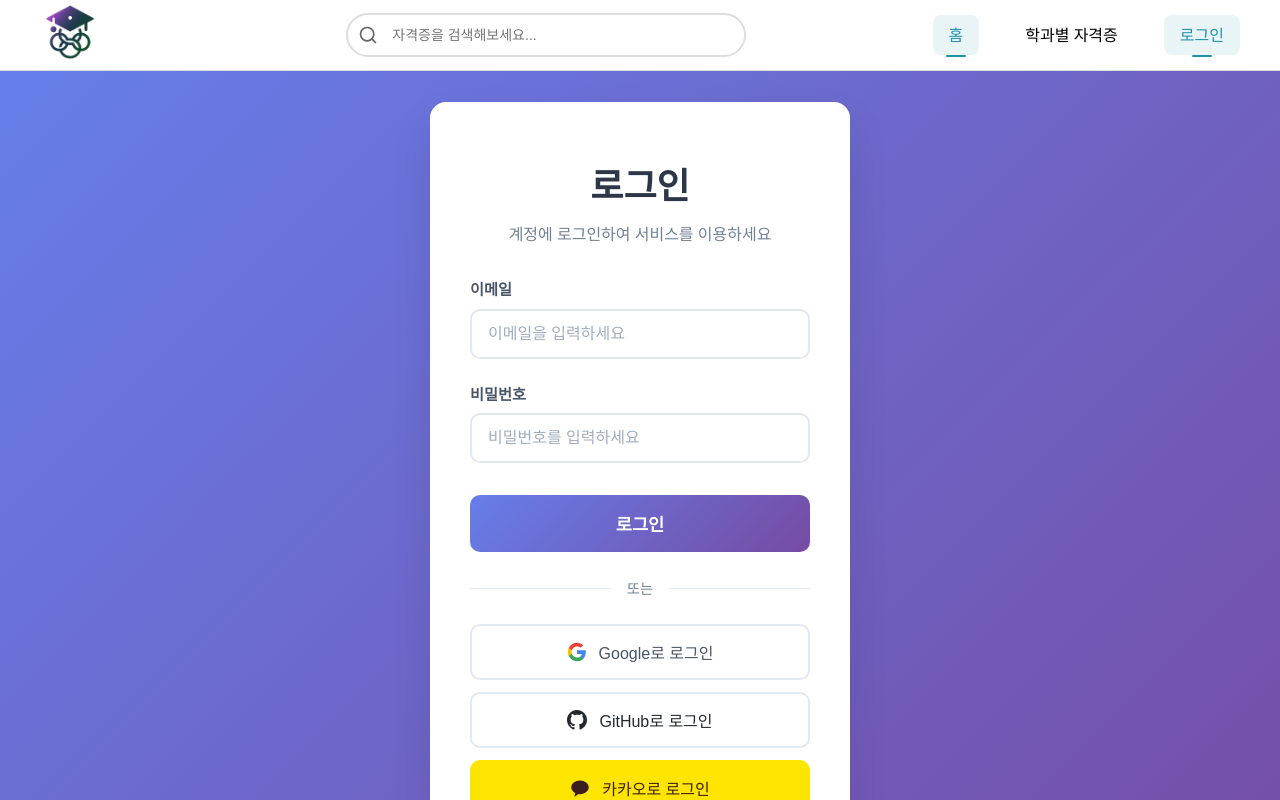
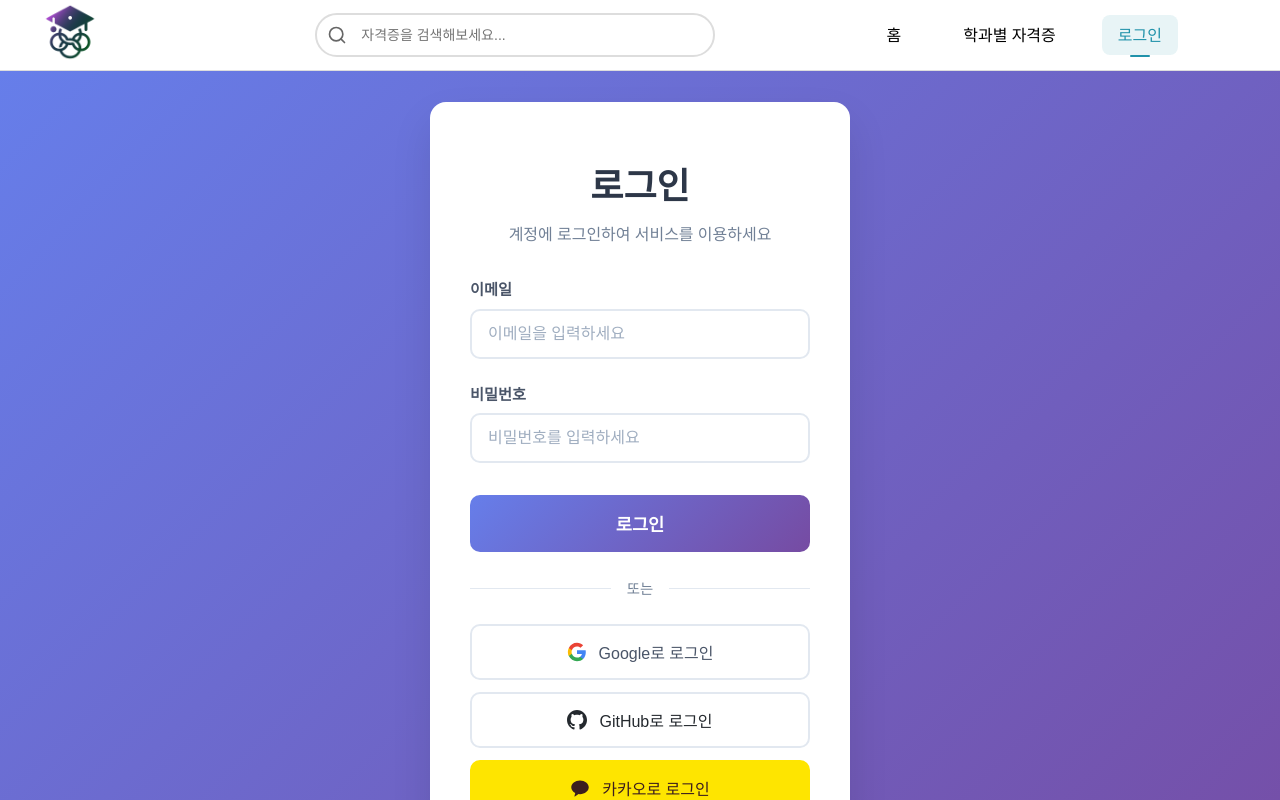
Before and after one commit to Nea4321/YCS_Certificate_React, a React (Vite) app: page /auth in a window 1280 px wide. Shown: the top 800 px of the page. Built offline with nearby package versions, Linux system fonts and the light colour scheme.

Commit message:
0724 로그인 껍데기 기능 구현

```diff
--- a/src/app/router/Router.tsx
+++ b/src/app/router/Router.tsx
@@ -4,6 +4,7 @@ import { DepartmentPage } from "@/pages/department/DepartmentPage.tsx";
 import { CertificatePage } from "@/pages";
 import { Auth } from "@/pages/Auth/Auth.tsx";
 import { SocialLogin } from "@/pages/sociallogin";
+import { DashBoard } from "@/pages/dashboard/DashBoard";
 import { Header } from "@/shared/ui/header";
 import { MainPage } from "@/pages/main";
 import { ScrollToTop } from "@/shared";
@@ -25,6 +26,7 @@ export const Router = () => {
                             <Route path="/certificate/:id" element={<CertificatePage />} />
                             <Route path="/auth" element={<Auth />} />    /// 로그인
                             <Route path="/social_login/:socialType" element={<SocialLogin />} />    ///소셜 로그인 확인
+                            <Route path="/dashboard" element={<DashBoard />} />    /// 마이페이지
                             {/* 추가 라우트 정의 */}
                             {/* <Route path="/departments/:id" element={<DepartmentDetailPage />} /> */}
                             {/* <Route path="/certificates" element={<CertificateListPage />} /> */}
--- a/src/features/login/api/GetToken.tsx
+++ /dev/null
@@ -1,13 +0,0 @@
-import axios from "axios";
-
-/// code - 클라 ID,  userType - 소셜 타입 ( 구글, 카카오 )
-interface SocialLoginRequest {
-    code: string
-    socialType: string
-}
-
-/// 백엔드에 액세스 토큰 받아오는 함수
-export const GetToken = async ({ code, socialType }: SocialLoginRequest) => {
-    const res = await axios.post('/test', { code, socialType })
-    return res.data
-}
--- /dev/null
+++ b/src/features/login/api/SocialLoginRequest.tsx
@@ -0,0 +1,17 @@
+import axios from "axios";
+
+/// code - 클라 ID,  userType - 소셜 타입 ( 구글, 카카오 )
+interface SocialLoginRequest {
+    code: string
+    socialType: string
+}
+
+/**
+ * 백엔드에 액세스 토큰 을 받아올 수 있게 변수를 전달하는 함수.
+ * 백엔드는 socialType에 따라 액세스 토큰을 받아오는 로직을 짜야댐.
+ * 받은 액세스 토큰으로 유저 정보를 얻어오는게 이 함수 최종 목적.
+ * */
+export const SocialLoginRequest = async ({ code, socialType }: SocialLoginRequest) => {
+    const res = await axios.post('/test', { code, socialType })
+    return res.data
+}
--- a/src/features/login/api/index.ts
+++ b/src/features/login/api/index.ts
@@ -1 +1 @@
-export { GetToken } from './GetToken.tsx'
+export { SocialLoginRequest } from './SocialLoginRequest.tsx'
--- a/src/pages/Auth/ui/Login.tsx
+++ b/src/pages/Auth/ui/Login.tsx
@@ -1,5 +1,3 @@
-"use client"
-
 import type React from "react"
 import { useState } from "react"
 import { useNavigate } from "react-router-dom"
@@ -21,6 +19,7 @@ export const Login = ({ onSwitchToSignup }: LoginProps) => {
     const [error, setError] = useState("")
     const navigate = useNavigate()
 
+    /// 입력이 발생하면 { ex) cjh@55 -> email : cjh@55 } 로 변환 후 formData에 최신화
     const handleInputChange = (e: React.ChangeEvent<HTMLInputElement>) => {
         const { name, value } = e.target
         setFormData((prev) => ({
@@ -30,6 +29,12 @@ export const Login = ({ onSwitchToSignup }: LoginProps) => {
         if (error) setError("")
     }
 
+    /**
+     * 로그인 정보 전달.
+     *
+     * 기존 : 로그인 하면 처리기능 대신 1.5초 대기함.<br>
+     * 개선 예정 : 로그인 처리 기능 (입력한 정보가 DB에 있는지 확인) 넣은 후 기다리는 함수 삭제
+     * */
     const handleSubmit = async (e: React.FormEvent) => {
         e.preventDefault()
 
@@ -45,15 +50,17 @@ export const Login = ({ onSwitchToSignup }: LoginProps) => {
             // 실제 로그인 API 호출 시뮬레이션
             await new Promise((resolve) => setTimeout(resolve, 1500))
             console.log("로그인 성공:", { email: formData.email })
-            navigate("/dashboard")
+            // 로그인 하면 임시적으로 email값 전달 -> 이동된 순간만 사용 가능함 -> 삭제 예정
+            navigate("/", { state: { email: formData.email } });
         } catch (error) {
-            console.error(error)
+            console.error("login error : " + error)
             setError("로그인에 실패했습니다. 이메일과 비밀번호를 확인해주세요.")
         } finally {
             setLoading(false)
         }
     }
 
+    /// 소셜 로그인 하는 곳.
     const handleSocialLogin = async (provider: string) => {
         setLoading(true)
         setError("")
@@ -62,7 +69,7 @@ export const Login = ({ onSwitchToSignup }: LoginProps) => {
             console.log(`${provider} 로그인 시도`)
             if (provider === "google") GoogleLogin()
             if (provider === "kakao") GoogleLogin()
-            if (provider === "~~~") GoogleLogin()
+            if (provider === "github") GoogleLogin()
 
             console.log(`${provider} 로그인 성공`)
         } catch (error) {
--- a/src/pages/Auth/ui/Signup.tsx
+++ b/src/pages/Auth/ui/Signup.tsx
@@ -38,8 +38,8 @@ export const Signup = ({ onSwitchToLogin }: SignupProps) => {
             return false
         }
 
-        if (formData.password.length < 6) {
-            setError("비밀번호는 6자 이상이어야 합니다.")
+        if (formData.password.length < 4) {
+            setError("비밀번호는 4자 이상이어야 합니다.")
             return false
         }
 
--- /dev/null
+++ b/src/pages/dashboard/DashBoard.tsx
@@ -0,0 +1,9 @@
+import {Mypage} from "@/pages/dashboard/ui/Mypage.tsx";
+
+export const DashBoard = () => {
+    return (
+        <div >
+            <Mypage />
+        </div>
+    )
+}
--- /dev/null
+++ b/src/pages/dashboard/index.ts
@@ -0,0 +1,3 @@
+export * from './ui'
+
+export { DashBoard } from "./DashBoard"
--- /dev/null
+++ b/src/pages/dashboard/ui/Mypage.tsx
@@ -0,0 +1,7 @@
+export const Mypage = () => {
+    return (
+        <div>
+           마이페이지
+        </div>
+    );
+};
--- /dev/null
+++ b/src/pages/dashboard/ui/index.ts
@@ -0,0 +1 @@
+export { Mypage } from "./Mypage"
--- a/src/pages/sociallogin/ui/SocialLoginHandler.tsx
+++ b/src/pages/sociallogin/ui/SocialLoginHandler.tsx
@@ -1,14 +1,14 @@
 import {useCallback, useEffect, useState} from 'react'
 import { useSearchParams, useParams } from 'react-router-dom'
-import {GetToken} from "@/features/login";
+import {SocialLoginRequest} from "@/features/login";
 
 /**
  * 소셜 로그인 후 콜백 처리하는 컴포넌트
  *
  * 팝업창에서 로그인을 하고나면 정상적으로 처리가 됬는지 확인이 필요함 -> 클라이언트 리다이렉트 주소가 그 역할을 함. (.env 안에 있는 거)
  * 확인하려면 어디에서 로그인 했는지, 거기에서 제공하는 코드 [ socialType(string), code(string) ] 이 필요함.
- * url 에서 해당  `socialType`과 `code`를 얻어서 확인을 하는 함수에 전달을 함.
- * 함수의 반환값("status")에 따라 로그인 처리 상태를 렌더링 하는게 이 사이트의 최종 목적.
+ * url 에서 해당  `socialType`과 `code`를 얻어서 확인을 하는 함수(hadlelogin)에 전달을 함.
+ * 함수의 반환값("status")에 따라 로그인 처리 상태를 렌더링 하는게 이 컴포넌트의 최종 목적.
  *
  *  @component
  *  @example
@@ -40,12 +40,14 @@ export const SocialLoginHandler = () => {
      * */
     const handleLogin = useCallback(async (socialType: string, code: string) => {
         try {
-            const data = await GetToken({ code, socialType })
+            const data = await SocialLoginRequest({ code, socialType })
             setStatus('SUCCESS')
             document.cookie = `user-key=${data.id}; path=/`
             window.opener.location.replace('/')
             window.close()
         } catch (error) {
+            // 아래 두 코드는 팝업창을 실행한 부모창을 '/' 으로 이동 하고 팝업창을 닫는 코드임.
+            // 로그인이 정상적으로 이루어 졌을때만 실행 되어야 하지만 백엔드 개발 덜 되서 실패 할 때도 꺼지게 만듬.
             window.opener.location.replace('/')
             window.close()
             console.error('Login error:', error)
@@ -62,7 +64,6 @@ export const SocialLoginHandler = () => {
      * .catch() 쓴 이유 -> handleLogin() 이 async(비동기) 함수임 -> promise객체를 반환 -> promise 처리가 없음 -> 예외 처리로 경고 제거
      *
      * */
-
     useEffect(() => {
         if (code && socialType) { handleLogin(socialType, code).catch(error => console.error(error)) }
     }, [code, socialType, handleLogin])
--- a/src/shared/ui/header/ui/Navigation.tsx
+++ b/src/shared/ui/header/ui/Navigation.tsx
@@ -1,8 +1,10 @@
 import { Link, useLocation } from "react-router-dom"
-import { navigationStyles } from "./styles"
+import {mobileMenuStyles, navigationStyles} from "./styles"
 
 export const Navigation = () => {
   const location = useLocation()
+    // 메인페이지에 이메일을 이런식으로 표시 하기위해 가져오는 임시 코드 -> 지울 예정
+    const email = location.state?.email;
 
   const isActivePage = (path: string) => {
     return location.pathname === path || location.pathname.startsWith(path)
@@ -13,7 +15,7 @@ export const Navigation = () => {
       <Link
         to="/"
         className={`${navigationStyles.navLink} ${
-          isActivePage("/") && !isActivePage("/departments") ? navigationStyles.activeLink : ""
+          isActivePage("/") && !isActivePage("/departments") && !isActivePage("/auth") ? navigationStyles.activeLink : ""
         }`}
       >
         홈
@@ -24,6 +26,13 @@ export const Navigation = () => {
       >
         학과별 자격증
       </Link>
+        {/* email 값 없으면 로그인, email 값 있으면 로그아웃 표시 -> 임시 코드로 수정 예정
+            현재 생각 로직 : 백엔드에서 로그인 (db에 있는거 확인) 확인하면
+            유저 정보(email,이름..) 과 함께 isLogin(boolean 자료형, 로그인 여부를 알리는 변수) 를 넘겨서
+            isLogin 으로 버튼 표시 판단 할 예정
+
+            로그아웃 로직 : isLogin,백엔드에서 받아온 유저정보들 을 null로 바꾼 후 메인페이지로 이동되게 코드 만들 예정*/}
+        {!email ? (
         <Link
             to="/auth"
             className={`${navigationStyles.navLink} ${
@@ -31,6 +40,25 @@ export const Navigation = () => {
         >
             로그인
         </Link>
+        ) : (
+            <Link
+                to="/"
+                className={`${navigationStyles.navLink}`}
+            >
+                로그아웃
+            </Link>
+
+        )}
+        {/* 마이페이지 버튼 이름은 로그인 한 이메일 or 이름 으로 표시 할 예정 */}
+        <Link
+            to="/dashboard"
+            className={`${mobileMenuStyles.mobileNavLink}${
+                isActivePage("/dashboard") ? mobileMenuStyles.activeLink : ""
+            }`}
+        >
+            <div>{email}</div>
+        </Link>
+
     </nav>
   )
 }
```
